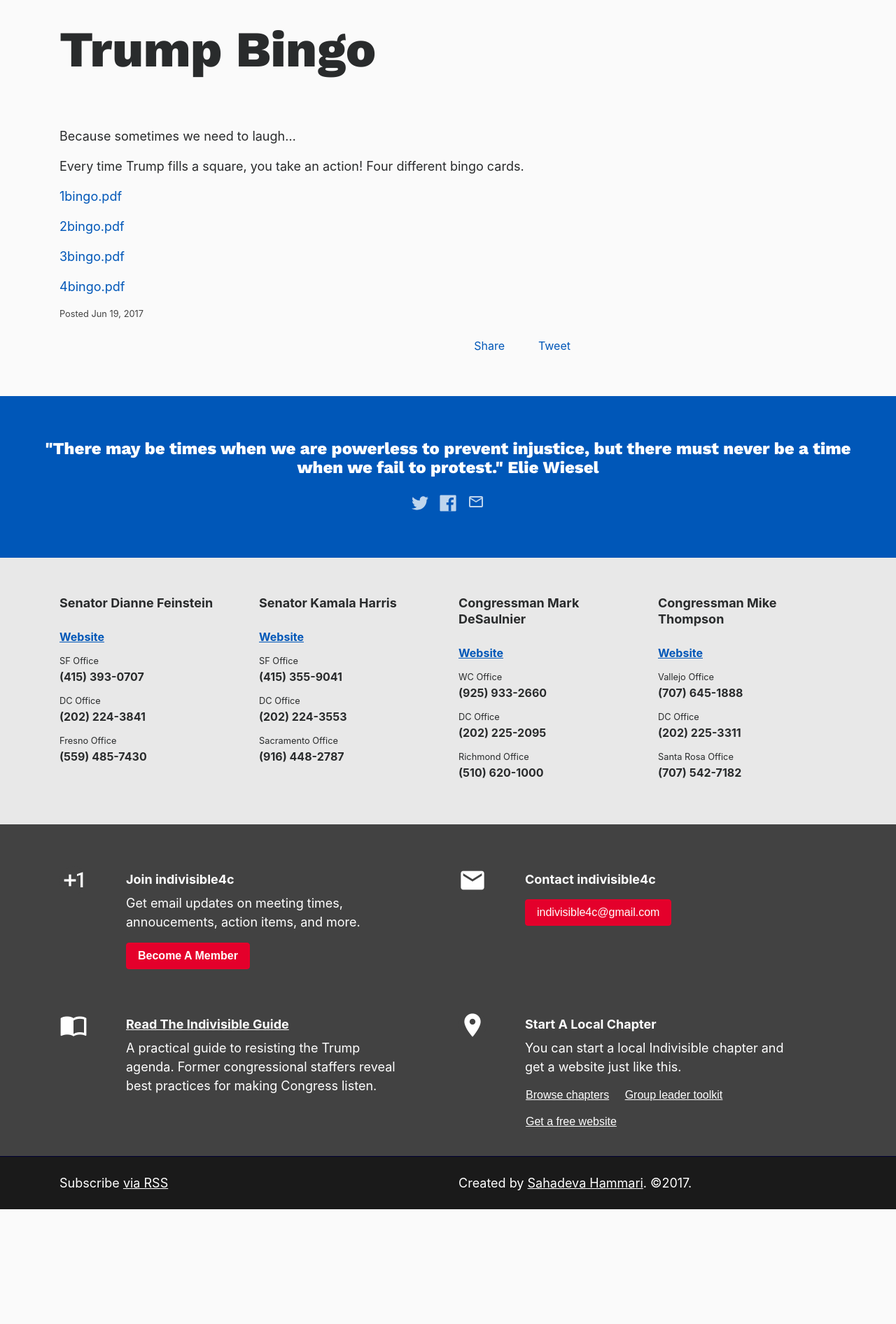
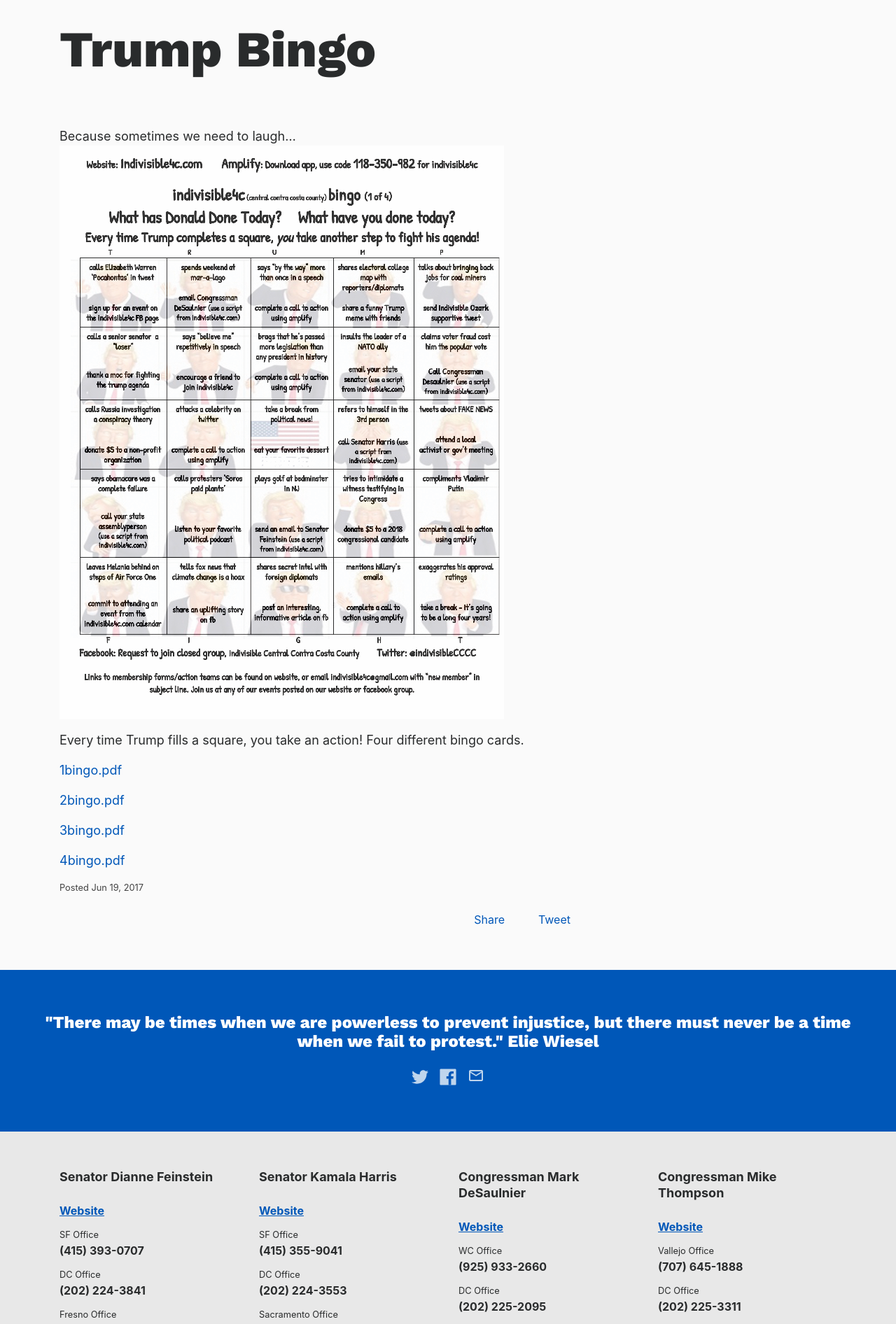
Before and after one commit to IndivisibleTemplate/BasicTemplate, a Jekyll site: the page built from _posts/2017-06-19-trump-bingo.markdown, in a window 1280 px wide. Shown: the part 441-2333 px from the top of the page at 70% size. Built offline with Jekyll 4.4.1, drawn with Linux system fonts in a browser that asks for light colours; nearby versions of some CDN libraries; comment, search, counter and statistics services are not loaded; before the commit the page ends 2169 px from its top, so only the background shows below that.

Commit message:
Updated Trump Bingo

```diff
--- a/_posts/2017-06-19-trump-bingo.markdown
+++ b/_posts/2017-06-19-trump-bingo.markdown
@@ -5,6 +5,8 @@
 ---
 
 Because sometimes we need to laugh...
+![trumppic.png](/uploads/trumppic.png)
+
 
 Every time Trump fills a square, you take an action! Four different bingo cards.
 
```
